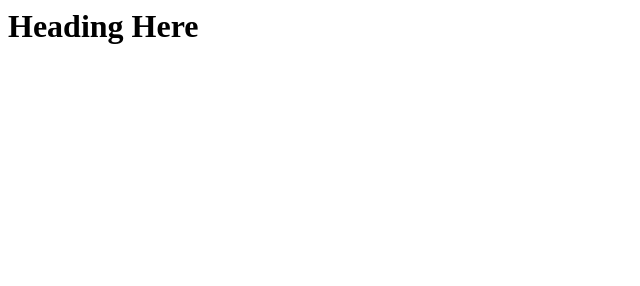
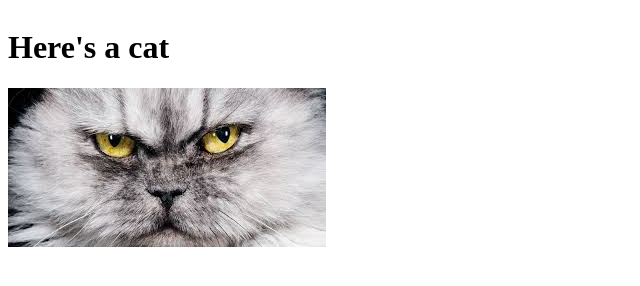
Before and after one commit to msuscens/GitHub-Assigmentment---Bootcamp-W4D5, a plain HTML site: page index.html in a window 1280 px wide. Shown: the whole page, without its empty margins (0-640 px from the left). Drawn offline with Linux system fonts and the light colour scheme.

Commit message:
Cat webpage
Initial version of webpage showing a grumpy cat

```diff
--- a/index.html
+++ b/index.html
@@ -2,9 +2,10 @@
   <head>
     <title>GitHub Assignemnt</title>
   </head>
-  <body>
+  <img>
 
-    <h1>Heading Here</h1>
+    <h1>Here's a cat</h1>
+    <img src="cat.jpg"></img>
 
   </body>
 
```
